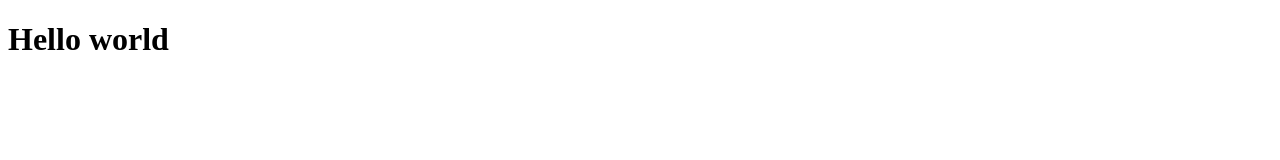
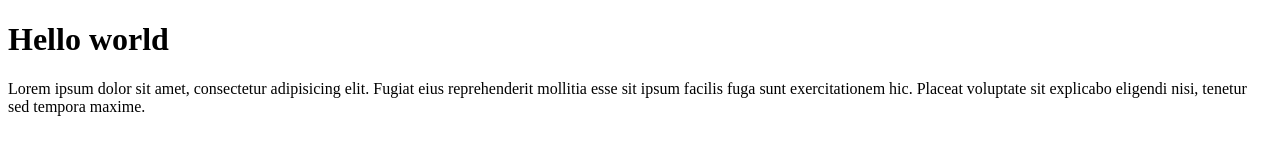
Before and after one commit to GarBae19/test, a plain HTML site: page index.html in a window 1280 px wide. Drawn offline with Linux system fonts and the light colour scheme.

Commit message:
menambahkah paragraf

```diff
--- a/index.html
+++ b/index.html
@@ -7,5 +7,6 @@
 </head>
 <body>
     <h1>Hello world</h1>
+    <p>Lorem ipsum dolor sit amet, consectetur adipisicing elit. Fugiat eius reprehenderit mollitia esse sit ipsum facilis fuga sunt exercitationem hic. Placeat voluptate sit explicabo eligendi nisi, tenetur sed tempora maxime.</p>
 </body>
 </html>
```
